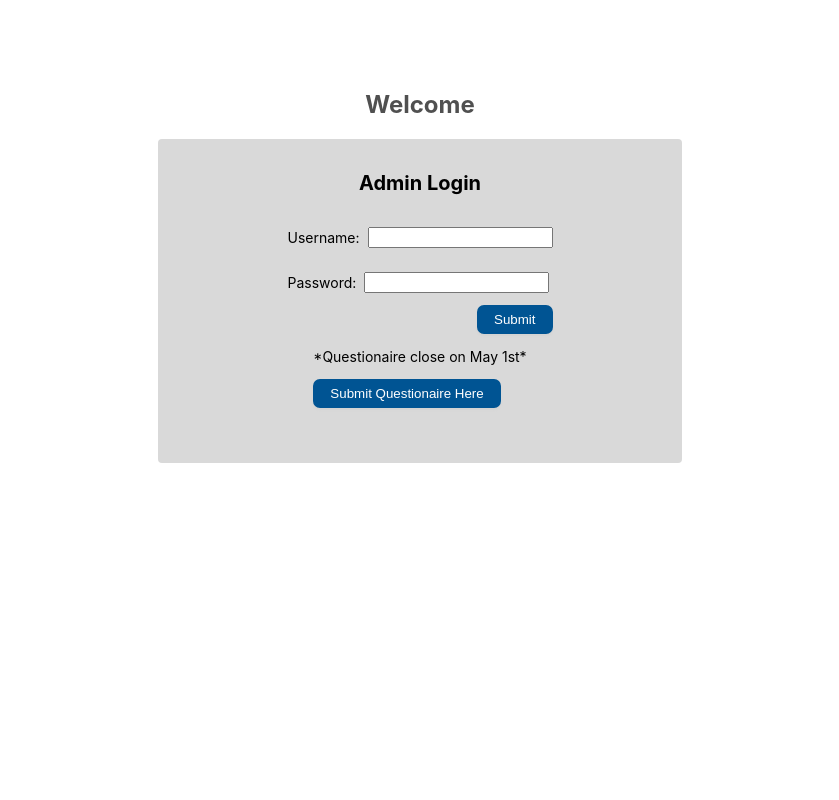
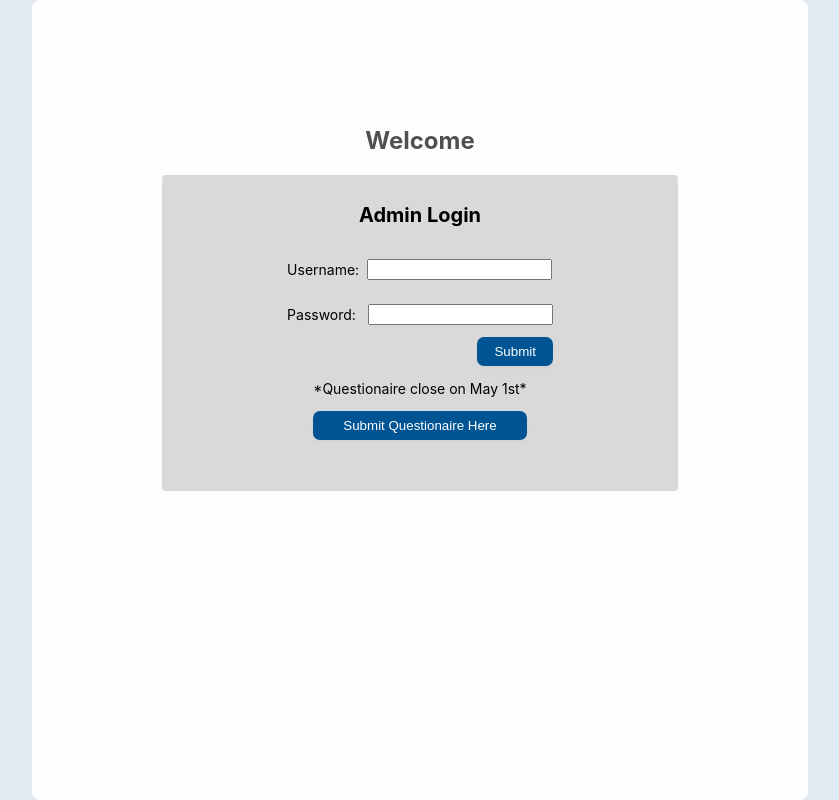
Before and after one commit to seng499-company1/frontend, a React (Create React App) app in the folder best-uvic-scheduler/: page /LoginPage in a window 1280 px wide. Shown: the whole page, without its empty margins (220-1059 px from the left). Built offline with nearby package versions, Linux system fonts and the light colour scheme.

Commit message:
implemented changes for login page

```diff
--- a/best-uvic-scheduler/src/Pages/LoginPage.tsx
+++ b/best-uvic-scheduler/src/Pages/LoginPage.tsx
@@ -1,9 +1,24 @@
 import { CustomButtonView } from "../Components/button/button.tsx";
 import styled from "styled-components";
+import { useNavigate } from "react-router-dom";
 
 function Box({ children, ...props }) {
   return <div {...props}>{children}</div>;
 }
+
+const InsideDivStyle = styled.div`
+  width: 55%;
+  padding: 36px;
+  border-radius: 8px;
+  background-color: #fefefe;
+`;
+
+const OutsideDivStyle = styled.div`
+  display: flex;
+  justify-content: center;
+  background-color: var(--primary-50);
+  height: 100vh;
+`;
 
 const LoginBoxDiv = styled.div`
   display: flex;
@@ -25,14 +40,29 @@ const LineDiv = styled.div`
   gap: 8px;
 `;
 
+const LineDiv2 = styled.div`
+  display: flex;
+  align-items: center;
+  gap: 12px;
+`;
+
 const RightDiv = styled.div`
   display: flex;
   float: right;
   gap: 8px;
 `;
 
+const Center = styled.div`
+  display: flex;
+  flex-direction: column;
+  float: center;
+`;
+
 export function LoginPage() {
+  const navigate = useNavigate();
   return (
+    <OutsideDivStyle>
+      <InsideDivStyle>
         <BoxDiv>
           <h2>Welcome</h2>
           <Box
@@ -41,7 +71,7 @@ export function LoginPage() {
               borderRadius: 4,
               color: "#000",
               minHeight: 200,
-          padding: 12,
+              padding: 8,
               width: 500,
               height: 300,
             }}
@@ -53,35 +83,37 @@ export function LoginPage() {
                   <p>Username:</p>
                   <input type="text" />
                 </LineDiv>
-            <LineDiv>
+                <LineDiv2>
                   <p>Password:</p>
                   <input type="password" />
-            </LineDiv>
+                </LineDiv2>
                 <RightDiv>
                   <CustomButtonView
                     {...{ Theme: "Primary" }}
                     customClickEvent={() => {
-                  console.log("Hello");
+                      console.log("Submit Login Info");
                     }}
                   >
                     Submit
                   </CustomButtonView>
                 </RightDiv>
               </form>
-          <div>
+              <Center>
                 <p>*Questionaire close on May 1st*</p>
                 <CustomButtonView
                   {...{ Theme: "Primary" }}
                   customClickEvent={() => {
-                console.log("Hello");
+                    navigate(`/SelectProfessor`);
                   }}
                 >
                   Submit Questionaire Here
                 </CustomButtonView>
-          </div>
+              </Center>
             </LoginBoxDiv>
           </Box>
         </BoxDiv>
+      </InsideDivStyle>
+    </OutsideDivStyle>
   );
 }
 
```
Lines whose indentation alone changed are shown as unchanged.
